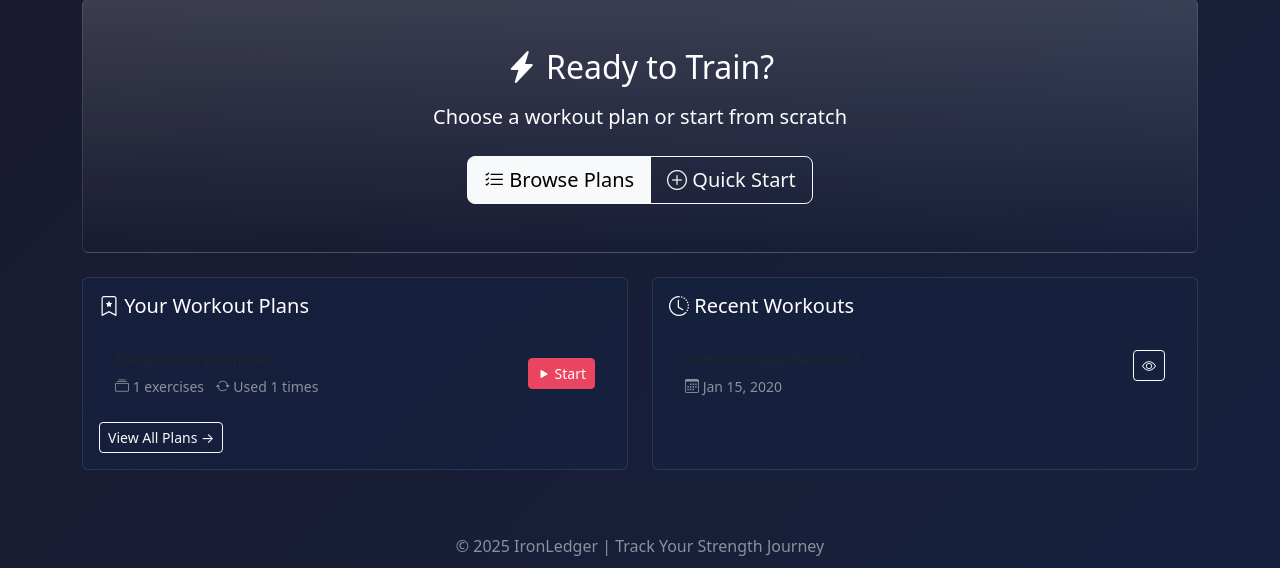
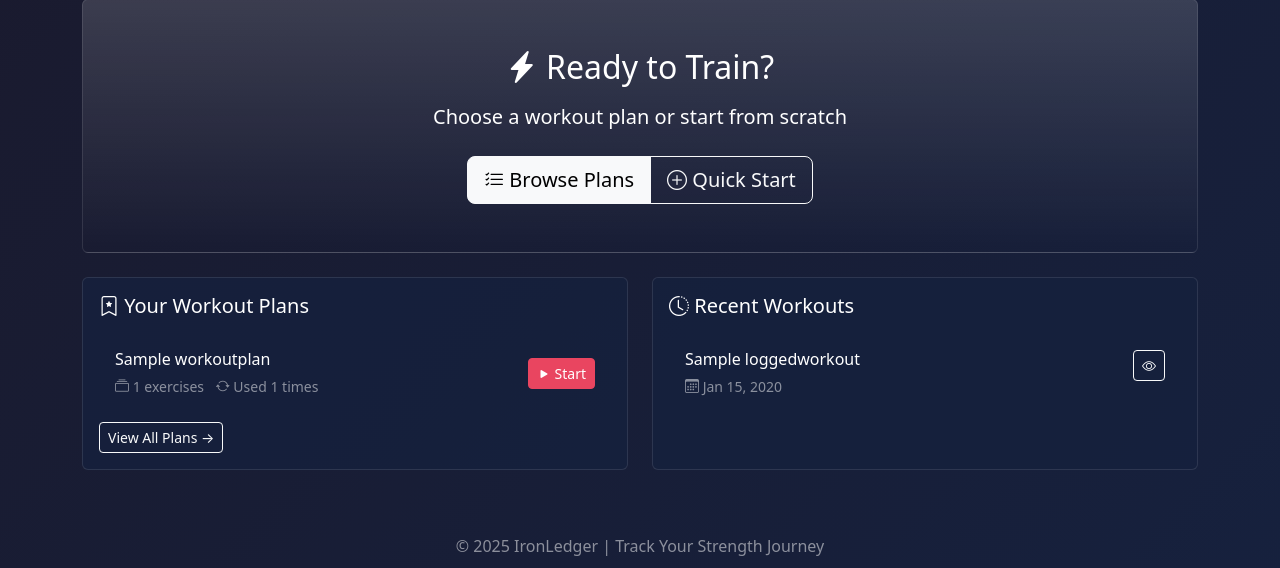
Before and after one commit to DillonEwing/IronLedger_Final_Project, a Django app: page /dashboard/ in a window 1280 px wide. Shown: the part 153-721 px from the top of the page. Run offline with Django 5.2, Linux system fonts and the light colour scheme; a user stored in the database is signed in; tables that the repository leaves empty hold one stand-in row (values such as "Sample post").

Commit message:
Fix dashboard errors and improve text contrast
- Fixed server error on dashboard by adding prefetch_related for planned_exercises
- Changed workout plan titles from default (black) to text-white for better contrast on dark background
- Changed recent workout titles to text-white for consistency
- Improved query performance with prefetch_related to avoid N+1 queries

```diff
--- a/ironledger/tracker/templates/tracker/dashboard.html
+++ b/ironledger/tracker/templates/tracker/dashboard.html
@@ -54,7 +54,7 @@
                         {% for plan in workout_plans|slice:":5" %}
                         <div class="list-group-item bg-transparent border-secondary d-flex justify-content-between align-items-center">
                             <div>
-                                <h6 class="mb-1">{{ plan.name }}</h6>
+                                <h6 class="mb-1 text-white">{{ plan.name }}</h6>
                                 <small class="text-white-50">
                                     <i class="bi bi-collection"></i> {{ plan.planned_exercises.count }} exercises
                                     <span class="ms-2"><i class="bi bi-arrow-repeat"></i> Used {{ plan.times_used }} times</span>
@@ -91,7 +91,7 @@
                         <div class="list-group-item bg-transparent border-secondary">
                             <div class="d-flex justify-content-between align-items-start">
                                 <div class="flex-grow-1">
-                                    <h6 class="mb-1">{{ workout.name }}</h6>
+                                    <h6 class="mb-1 text-white">{{ workout.name }}</h6>
                                     <small class="text-white-50">
                                         <i class="bi bi-calendar3"></i> {{ workout.started_at|date:"M d, Y" }}
                                         {% if workout.duration %}
--- a/ironledger/tracker/views.py
+++ b/ironledger/tracker/views.py
@@ -81,11 +81,19 @@ def dashboard(request):
         is_active=True
     ).first()
 
-    # Get available workout plans
-    workout_plans = WorkoutPlan.objects.filter(
-        Q(user=request.user) | Q(privacy='shared'),
+    # Get available workout plans (user's own and shared plans)
+    user_plans = WorkoutPlan.objects.filter(
+        user=request.user,
         is_active=True
-    ).order_by('-updated_at')
+    ).prefetch_related('planned_exercises').order_by('-updated_at')[:5]
+
+    shared_plans = WorkoutPlan.objects.filter(
+        privacy='shared',
+        is_active=True
+    ).exclude(user=request.user).prefetch_related('planned_exercises').order_by('-times_used')[:5]
+
+    # Combine for display
+    workout_plans = list(user_plans) + list(shared_plans)
 
     context = {
         'recent_workouts': recent_workouts,
```
